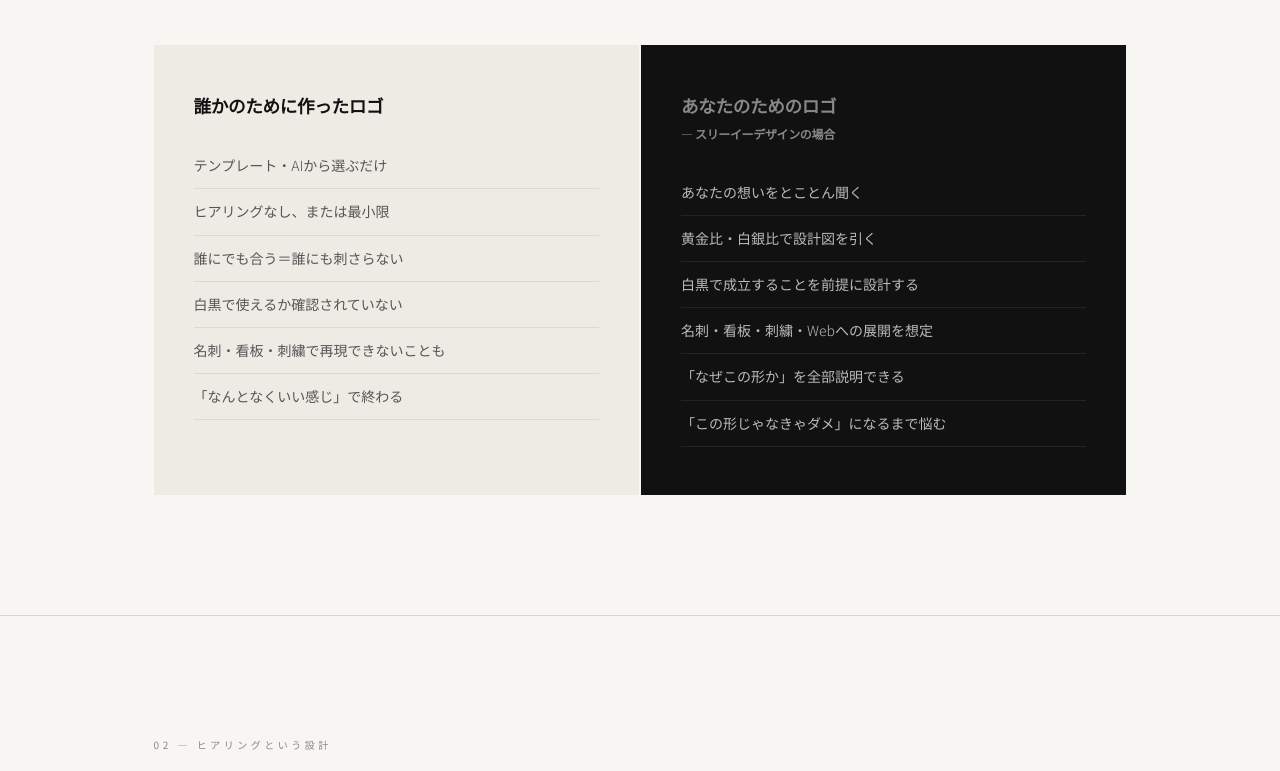
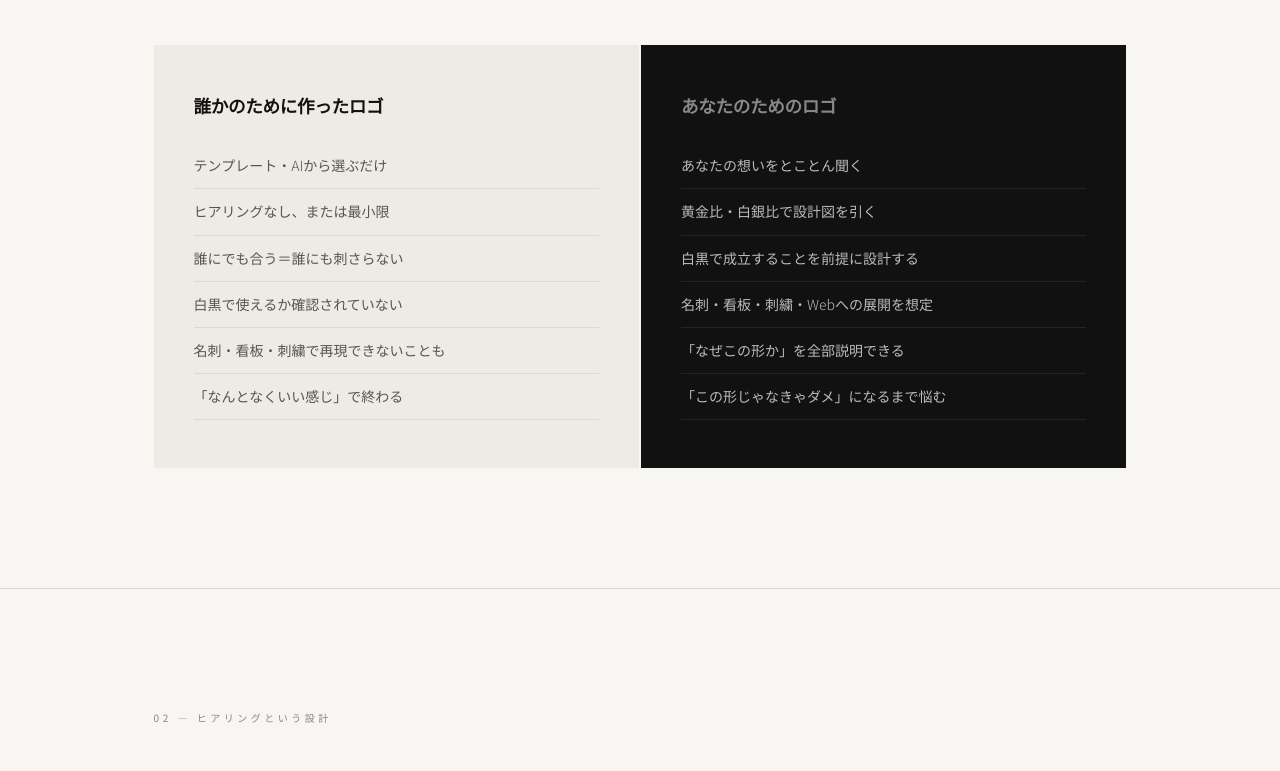
Before and after one commit to 3edesign-kawabata/logo-lp, a plain HTML site: page index.html in a window 1280 px wide. Shown: the part 1089-1860 px from the top of the page. Drawn offline with Linux system fonts and the light colour scheme.

Commit message:
Update index.html

```diff
--- a/index.html
+++ b/index.html
@@ -631,7 +631,7 @@
       </ul>
     </div>
     <div class="compare-col yours">
-      <h3>あなたのためのロゴ<br><small style="font-size:0.75rem;color:#888;">— スリーイーデザインの場合</small></h3>
+      <h3>あなたのためのロゴ</h3>
       <ul>
         <li>あなたの想いをとことん聞く</li>
         <li>黄金比・白銀比で設計図を引く</li>
```
